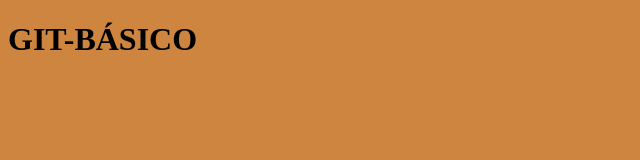
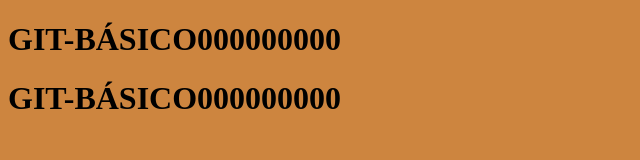
Before and after one commit to DEDiaz/mi-primer-git, a plain HTML site: page index.html in a window 1280 px wide. Shown: the whole page, without its empty margins (0-640 px from the left). Drawn offline with Linux system fonts and the light colour scheme.

Commit message:
mi segundo commit

```diff
--- a/index.html
+++ b/index.html
@@ -8,6 +8,7 @@
     <title>Document</title>
 </head>
 <body>
-    <h1>GIT-BÁSICO</h1>
+    <h1>GIT-BÁSICO000000000</h1>
+    <h1>GIT-BÁSICO000000000</h1>
 </body>
 </html>
```
